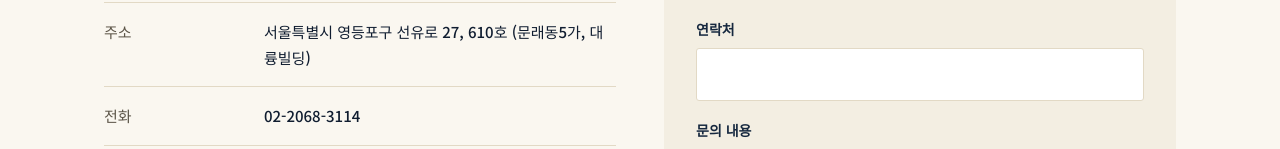
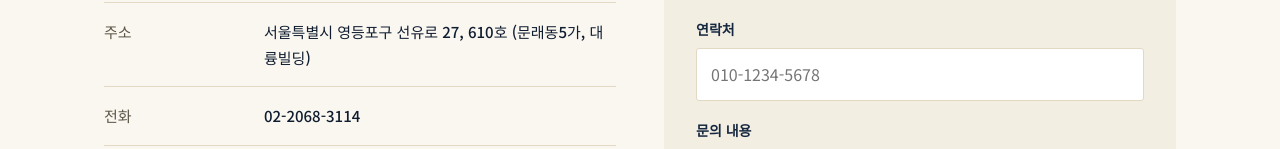
Before and after one commit to yochankon/company, a React (Vite) app: page /contact in a window 1280 px wide. Shown: the part 501-650 px from the top of the page. Built offline with nearby package versions, Linux system fonts and the light colour scheme; no server answers.

Commit message:
feat: 문의 폼 연락처 입력란에 숫자/하이픈만 입력 가능하도록 제한

```diff
--- a/src/pages/Contact.jsx
+++ b/src/pages/Contact.jsx
@@ -80,7 +80,19 @@ function Contact() {
               </div>
               <div className="form-field">
                 <label htmlFor="phone">연락처</label>
-                <input id="phone" name="user_phone" type="tel" required />
+                <input
+                  id="phone"
+                  name="user_phone"
+                  type="tel"
+                  inputMode="numeric"
+                  pattern="[0-9\-]*"
+                  maxLength="20"
+                  placeholder="010-1234-5678"
+                  onInput={(e) => {
+                    e.target.value = e.target.value.replace(/[^0-9-]/g, '')
+                  }}
+                  required
+                />
               </div>
               <div className="form-field">
                 <label htmlFor="message">문의 내용</label>
```
